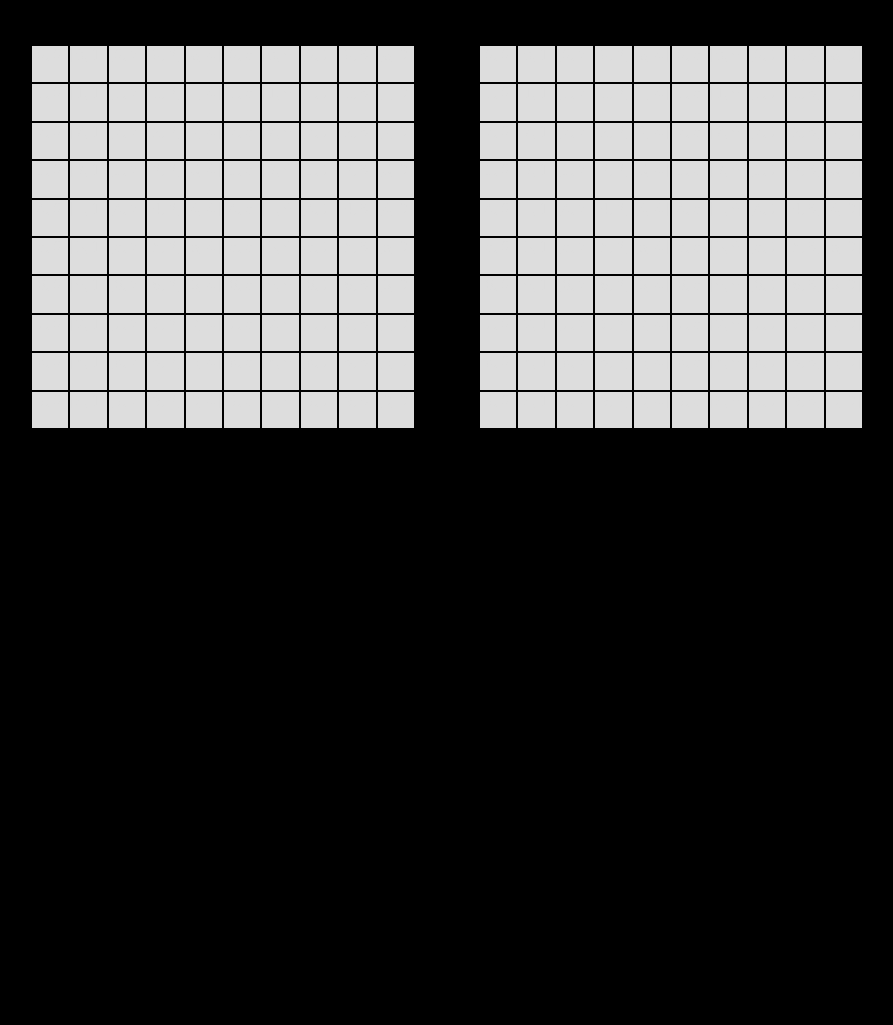
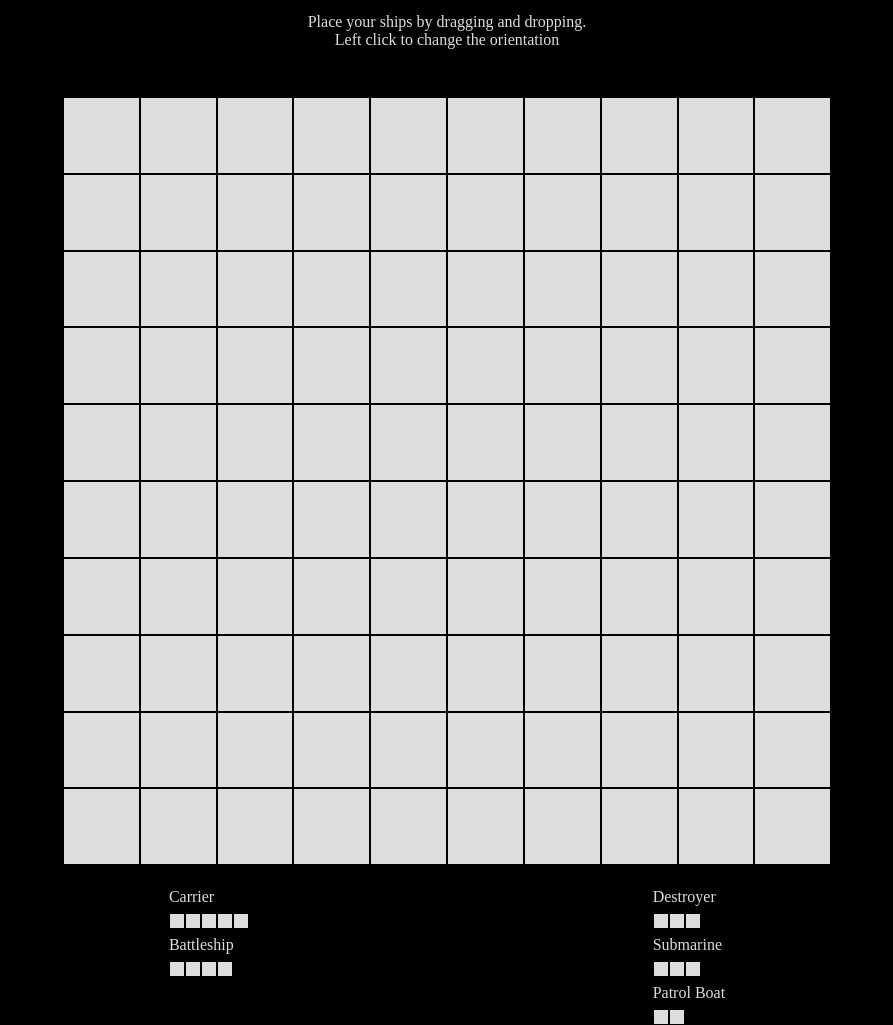
Before and after one commit to markr155/Battleship, a website built with webpack: page public/index.html in a window 1280 px wide. Shown: the part 40-1065 px from the top of the page, without its empty margins (193-1086 px from the left). Before the commit the page ends 800 px from the top, so only its background shows below. Built offline with nearby package versions, Linux system fonts and the light colour scheme.

Commit message:
Added start of drag n drop

```diff
--- a/public/index.html
+++ b/public/index.html
@@ -11,11 +11,70 @@
     <header>
       <h1>BattleShip</h1>
     </header>
-    <div class="board-container">
+
+    <div class="dialogue">
+      <p>Place your ships by dragging and dropping.</p>
+      <p>Left click to change the orientation</p>
+    </div>
+
+    <div class="game-setup-container">
+      <div class="game-setup-board">
+      </div>
+      <div class="game-setup-ships-container">
+        <div class="game-setup-ships-left">
+          <div class="game-setup-ship">
+            Carrier
+            <div class="setup-ship-square-container" id="carrier" draggable="true">
+              <div class="setup-ship-square"></div>
+              <div class="setup-ship-square"></div>
+              <div class="setup-ship-square"></div>
+              <div class="setup-ship-square"></div>
+              <div class="setup-ship-square"></div>
+            </div>
+          </div>
+          <div class="game-setup-ship">
+            Battleship
+            <div class="setup-ship-square-container" id="battleship" draggable="true">
+              <div class="setup-ship-square"></div>
+              <div class="setup-ship-square"></div>
+              <div class="setup-ship-square"></div>
+              <div class="setup-ship-square"></div>
+            </div>
+          </div>
+        </div><div class="game-setup-ships-right">
+          <div class="game-setup-ship">
+            Destroyer
+            <div class="setup-ship-square-container" id="destroyer" draggable="true">
+              <div class="setup-ship-square"></div>
+              <div class="setup-ship-square"></div>
+              <div class="setup-ship-square"></div>
+            </div>
+          </div>
+          <div class="game-setup-ship">
+            Submarine
+            <div class="setup-ship-square-container" id="submarine" draggable="true">
+              <div class="setup-ship-square"></div>
+              <div class="setup-ship-square"></div>
+              <div class="setup-ship-square"></div>
+            </div>
+          </div>
+          <div class="game-setup-ship">
+            Patrol Boat
+            <div class="setup-ship-square-container" id="patrol-boat" draggable="true">
+              <div class="setup-ship-square"></div>
+              <div class="setup-ship-square"></div>
+            </div>
+          </div>
+        </div>
+      </div>
+    </div>
+
+    <div class="playing-board-container">
       <div class="player1-board">
       </div>
       <div class="player2-board">
       </div>
     </div>
+
   </body>
 </html>
--- a/src/index.js
+++ b/src/index.js
@@ -9,10 +9,16 @@ const playerBoard = gameBoard();
 const comBoard = gameBoard();
 const game = gameController(playerBoard, comBoard);
 
-console.log(playerBoard.getBoard)
+const playerSetUpBoard = document.querySelector('.game-setup-board');
+const carrier = document.getElementById('carrier');
 
 const player1Board = document.querySelector('.player1-board');
 const player2Board = document.querySelector('.player2-board');
 
+render.renderBoard(playerSetUpBoard, playerBoard);
 render.renderBoard(player1Board, playerBoard);
 render.renderBoard(player2Board, comBoard);
+
+carrier.addEventListener('dragstart', (e) => {
+  e.dataTransfer.setDragImage(e.target, -5, 5)
+})
--- a/src/render.js
+++ b/src/render.js
@@ -17,7 +17,7 @@ export default function renderDOM () {
     square.classList.add('game-square');
     square.dataset.x = x;
     square.dataset.y = y;
-    square.textContent = `[${x}, ${y}]`
+    // square.textContent = `[${x}, ${y}]`
     return square;
   }
 
--- a/styles/style.css
+++ b/styles/style.css
@@ -1,5 +1,6 @@
 :root {
   --main-text: #ddd;
+  --background-color: #000
 }
 
 * {
@@ -9,18 +10,52 @@
   color: var(--main-text);
 }
 body {
-  background: #000;
+  background: var(--background-color);
 }
 
 div {
-  /* border: 1px black solid; */
+  /* border: 1px white solid; */
 }
 
-.board-container {
+.dialogue {
+  margin: 1rem auto;
+  width: 80%;
+  text-align: center;
+}
+
+.playing-board-container{
   width: 50%;
-  margin: 1rem auto;
+  margin: 0 auto;
+  display: none;
+  flex-direction: column;
+}
+
+.game-setup-container {
+  width: 75%;
+  margin: 0 auto;
   display: flex;
   flex-direction: column;
+}
+
+.game-setup-ships-container {
+  display: flex;
+  justify-content: space-around;
+  margin-top: 1rem;
+}
+
+.game-setup-ship {
+  line-height: 2rem;
+}
+
+.setup-ship-square-container {
+  display: flex;
+}
+
+.setup-ship-square {
+  aspect-ratio: 1;
+  width: 1rem;
+  border: 1px var(--background-color) solid;
+  background: var(--main-text);
 }
 
 @media only screen and (min-width: 800px) {
@@ -29,21 +64,25 @@ div {
     width: 70%;
   }
 
-  .player1-board, .player2-board {
+  .player1-board, .player2-board{
     width: 50%;
     padding: 2rem;
+  }
+
+  .game-setup-board {
+    width: 80%;
+    margin: 0 auto;
   }
 }
 
 
-.player1-board, .player2-board {
+.player1-board, .player2-board, .game-setup-board {
   display: grid;
   grid-template-columns: repeat(10, 1fr);
   padding-top: 2rem;
 }
 
 .game-square {
-  /* width: 10px; */
   aspect-ratio: 1;
   background-color: #ddd;
   border: 1px solid black;
```
